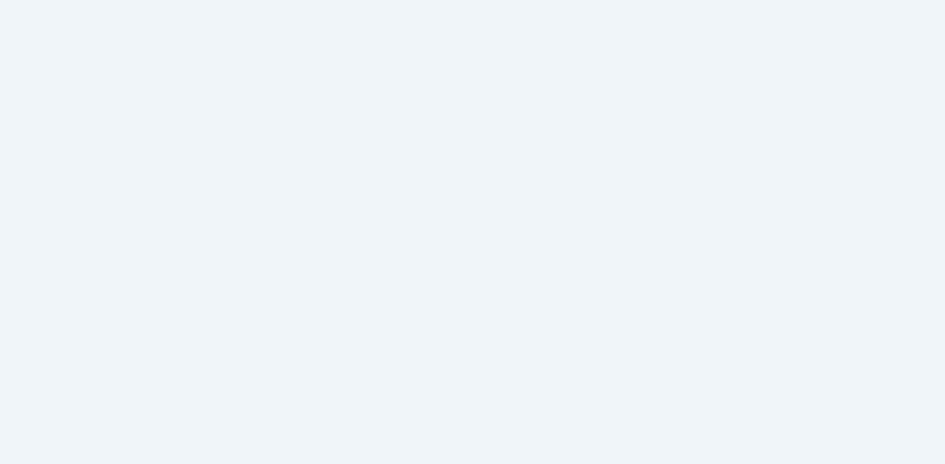
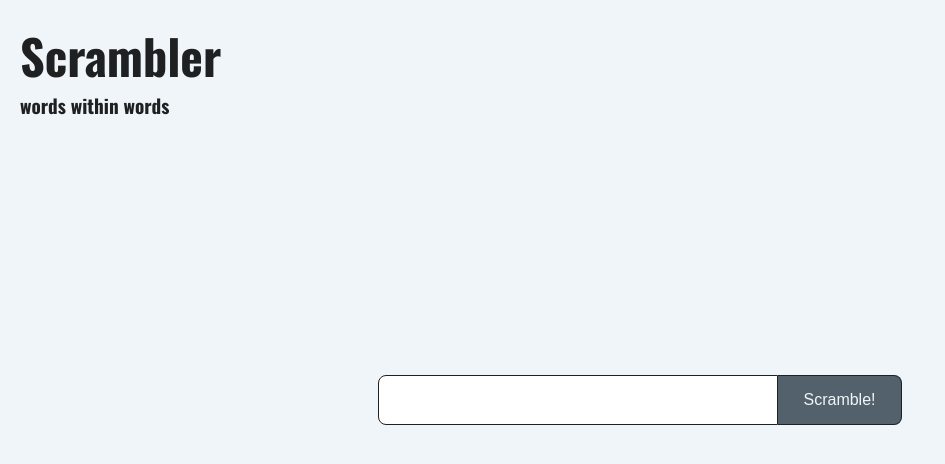
Before and after one commit to nsars19/unscrambler-app-ui, a React (Create React App) app: page / in a window 1280 px wide. Shown: the top 464 px of the page, without its empty margins (0-945 px from the left). Built offline with nearby package versions, Linux system fonts and the light colour scheme.

Commit message:
and state for words object returned from api call, and pass to words container component

```diff
--- a/src/App.js
+++ b/src/App.js
@@ -1,5 +1,18 @@
+import { useState } from "react";
+import Form from "./form";
+import Header from "./header";
+import WordsContainer from "./wordsContainer";
+
 function App() {
-  return <div></div>;
+  const [words, setWords] = useState({});
+
+  return (
+    <>
+      <Header />
+      <Form setWords={setWords} />
+      <WordsContainer words={words} />
+    </>
+  );
 }
 
 export default App;
```
